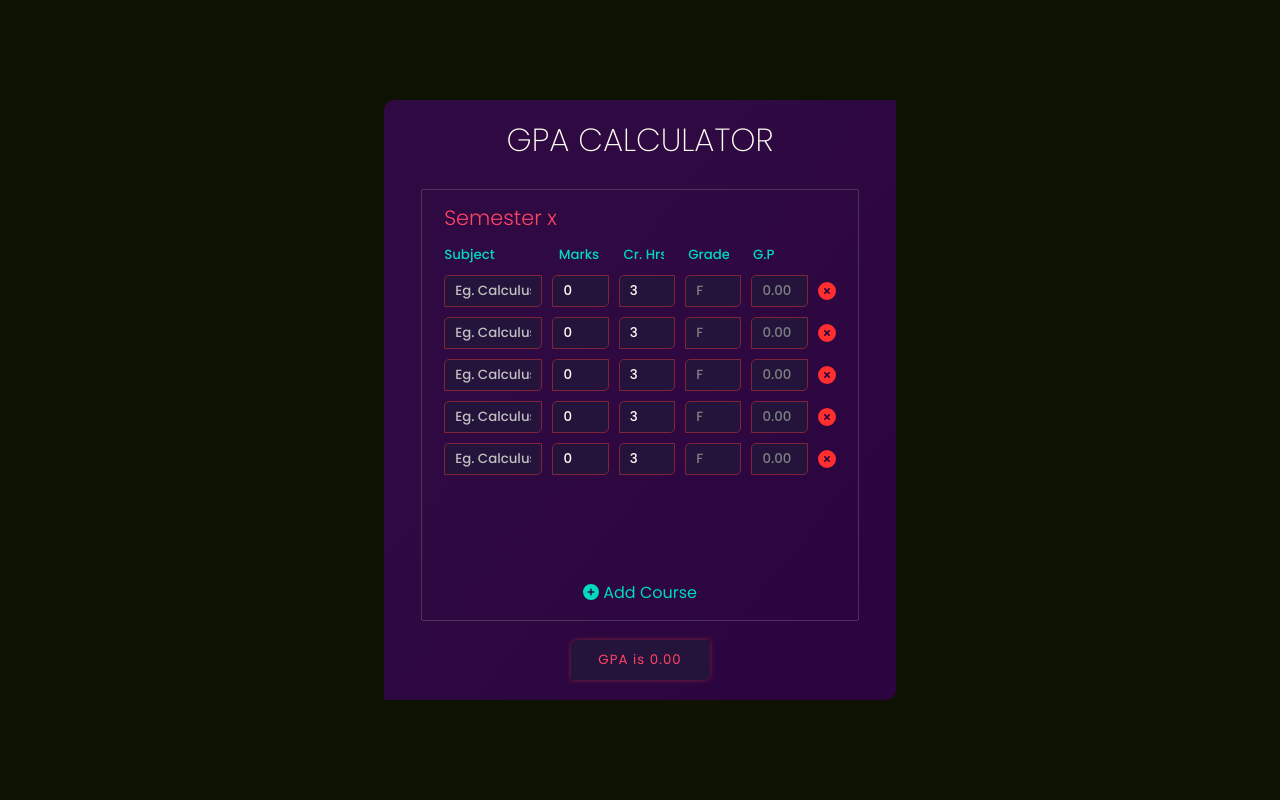
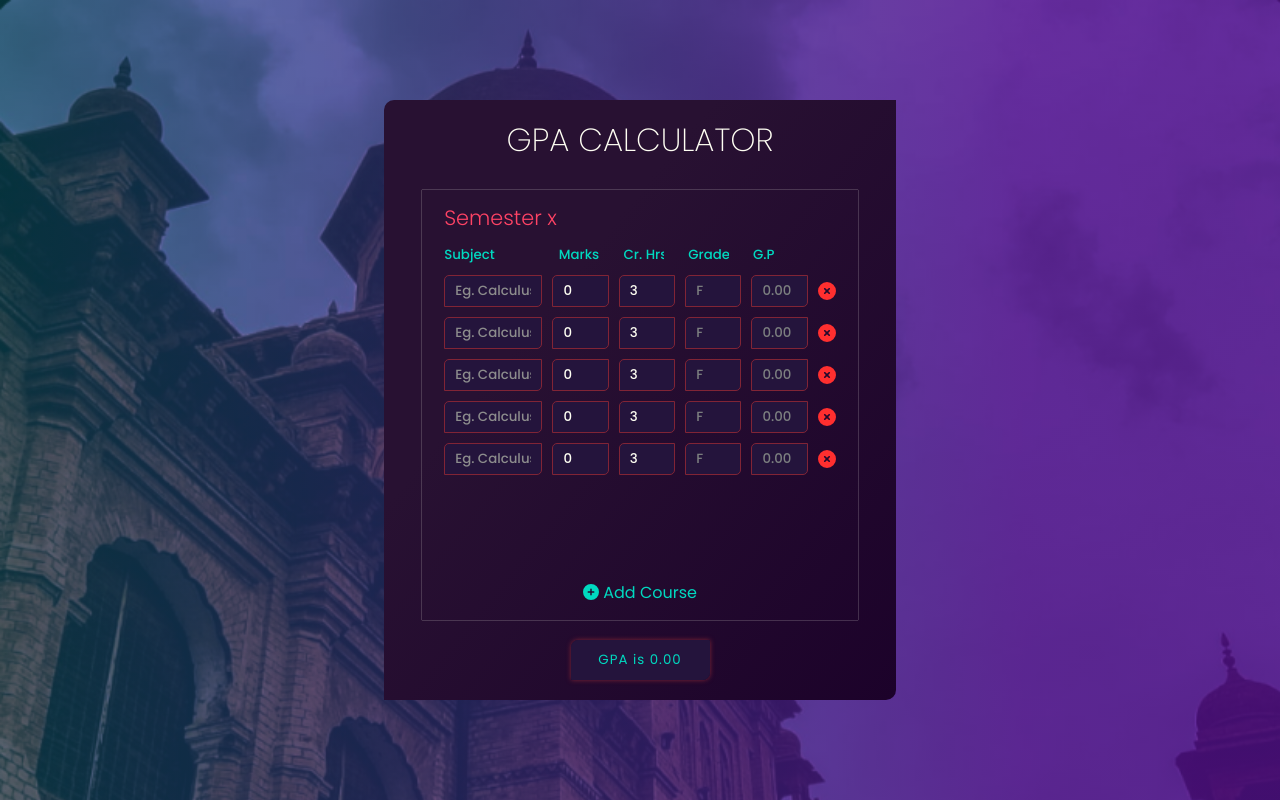
Before and after one commit to mohdanss/fcitgpacalculator, a React (Create React App) app: page / in a window 1280 px wide. Built offline with nearby package versions, Linux system fonts and the light colour scheme.

Commit message:
PU Background Photo Adds

```diff
--- a/package.json
+++ b/package.json
@@ -13,7 +13,7 @@
     "test": "react-scripts test",
     "eject": "react-scripts eject"
   },
-  "homepage": "http://mohdanss.github.io/fcitgpacalculator",
+  "homepage": "https://mohdanss.github.io/fcitgpacalculator",
   "keywords": [
     "fcit",
     "helpdesk",
--- a/public/style/style.css
+++ b/public/style/style.css
@@ -22,7 +22,9 @@ body{
   height: auto;
   padding: 0;
   margin: 0;
-  background-color: #0e1202;
+  background: linear-gradient(90deg, #11a5bf4e 0%, #5f159faf 80%), url(../images/pu.png);
+  background-size: cover;
+  background-repeat: no-repeat;
 
 }
 
@@ -46,11 +48,7 @@ body{
   align-items: center;
 
   background: rgb(47, 9, 65);
-  background: linear-gradient(
-    129deg,
-    rgba(47, 9, 65, 1) 33%,
-    rgba(43, 4, 64, 1) 100%
-  );
+  background: linear-gradient(129deg, rgb(40, 17, 50) 33%, rgb(28, 2, 42) 100%);
 
   border-radius: 10px 0;
 }
@@ -203,7 +201,7 @@ input:focus {
 }
 
 input::placeholder {
-  color: #c0c0c0;
+  color: #8d8d8d;
 }
 
 .name {
@@ -257,10 +255,10 @@ input::placeholder {
   width: 139px;
   letter-spacing: 1px;
   color: var(--white);
-  background-color: var(--dark);
+  background-color: var(--darker);
   border: 1px solid var(--dark);
   box-shadow: 0 0 5px 0 #812435;
-  color: var(--light1);
+  color: var(--light2);
   border-radius: 7px 1px;
   cursor: pointer;
 
@@ -318,6 +316,7 @@ input::placeholder {
     min-width: 90vw;
     min-height: 70vh;
     height: auto;
+    background: transparent;
   }
 
   .gpa-sub-container h2 {
@@ -326,6 +325,8 @@ input::placeholder {
 
   .gpa-inputs {
     width: 90%;
+    border: none;
+    box-shadow: none;
   }
 
   .chi {
```
Also changed, not shown: 2 other files (tests, documents, lock files or other folders).
